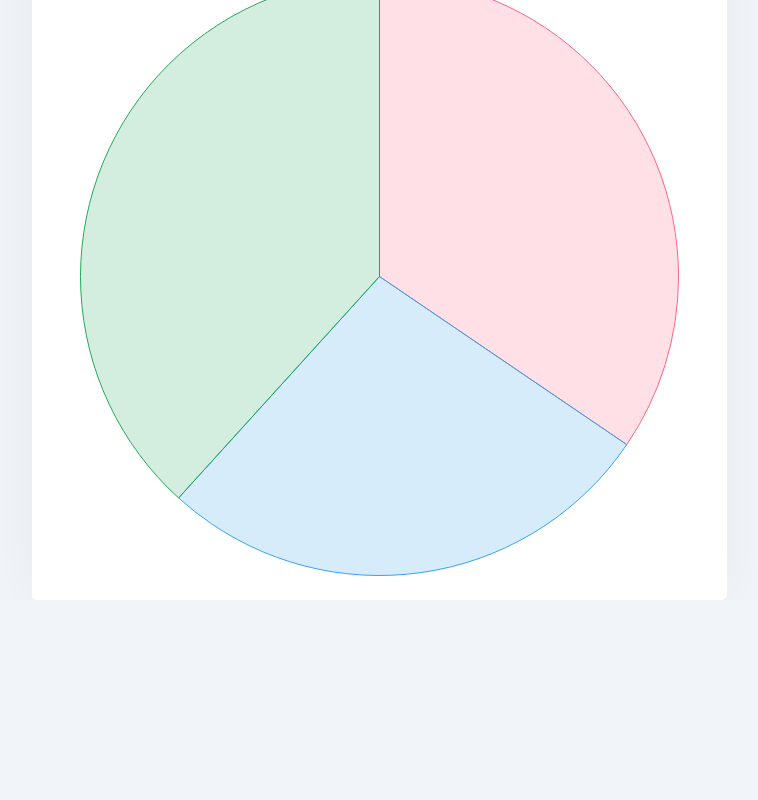
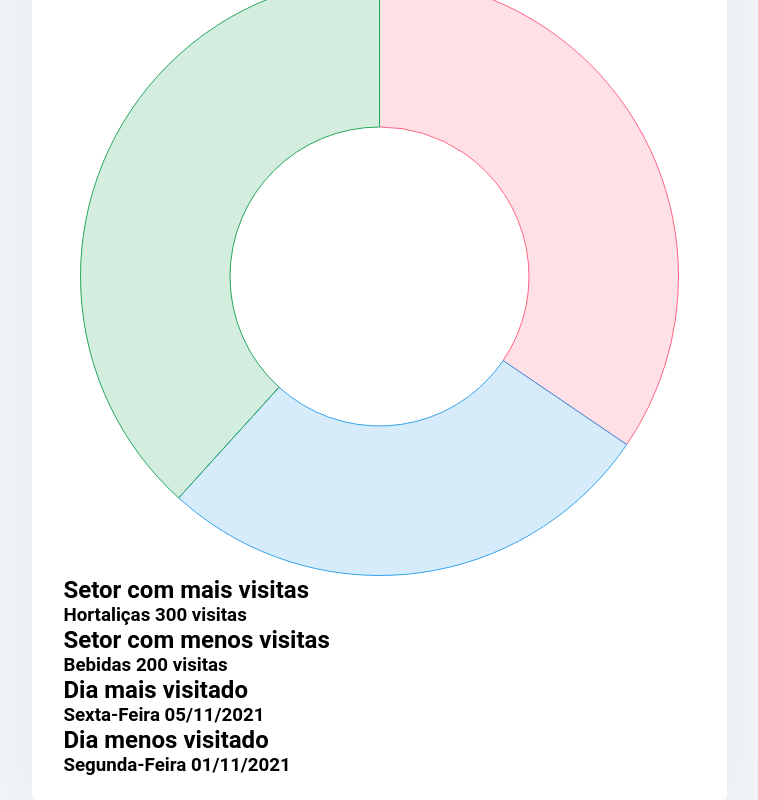
Before and after one commit to Jonatas6199/business-intelligence-react, a Next.js app: page /relatorio in a window 1280 px wide. Shown: the part 1511-2311 px from the top of the page, without its empty margins (261-1019 px from the left). Before the commit the page ends 2111 px from the top, so only its background shows below. Built offline with nearby package versions, Linux system fonts and the light colour scheme.

Commit message:
Atualiza coordenadas do mapa de calor

```diff
--- a/src/components/Report.tsx
+++ b/src/components/Report.tsx
@@ -150,14 +150,32 @@ export function Report(props: ReportProps) {
                         // nesse caso aqui, só preciso somar tudo dos outros dias
                     }
                     <h2>Visitas por setor durante a semana inteira</h2>
-                    <Pie
+                    <Doughnut
                         options={genderOptions}
                         data={data}
                         height={400}
                         width={600}
-                    >
+                    >{
+                        //Colocar mais um embaixo: dias com mais visitas
+                    }
 
-                    </Pie>
+                    </Doughnut>
+                    <div>
+                        <h2>Setor com mais visitas</h2>
+                        <h3>Hortaliças 300 visitas</h3>
+                    </div>
+                    <div>
+                        <h2>Setor com menos visitas</h2>
+                        <h3>Bebidas 200 visitas</h3>
+                    </div>
+                    <div>
+                        <h2>Dia mais visitado</h2>
+                        <h3>Sexta-Feira 05/11/2021</h3>
+                    </div>
+                    <div>
+                        <h2>Dia menos visitado</h2>
+                        <h3>Segunda-Feira 01/11/2021</h3>
+                    </div>
                 </div>
             </span>
         </div>
--- a/src/pages/index.tsx
+++ b/src/pages/index.tsx
@@ -9,7 +9,7 @@ import styles from "../styles/pages/Home.module.css";
 import { DataProvider } from "../contexts/DataContext";
 export default function Home() {
     return (
-        <div >
+        <div className={styles.container}>
             <Head>
                 <title>
                     Inicio | Smart Moving
--- a/src/styles/pages/Home.module.css
+++ b/src/styles/pages/Home.module.css
@@ -3,8 +3,6 @@
     height: 100vh;/* vh = 100% da altura total*/
     max-width: 1000px;
     margin: 0 auto; /*margin 0 auto centraliza tudo*/
-    padding: 2.5rem 2rem;
-
     display: flex;
     flex-direction: column;
 }
```
Also changed, not shown: src/contexts/DataContext.tsx (+6 -5 lines), public/images/planta_baixa.png.
